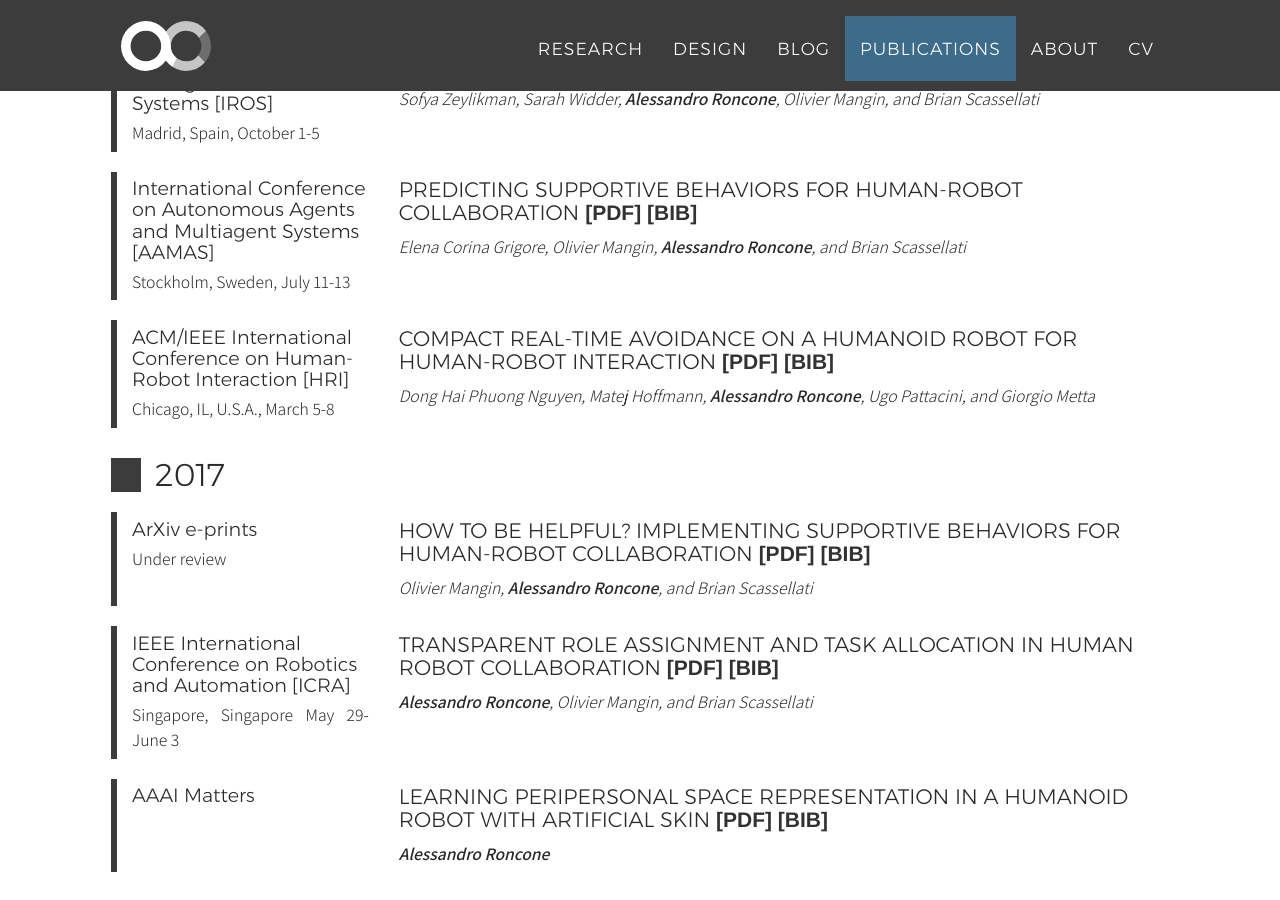
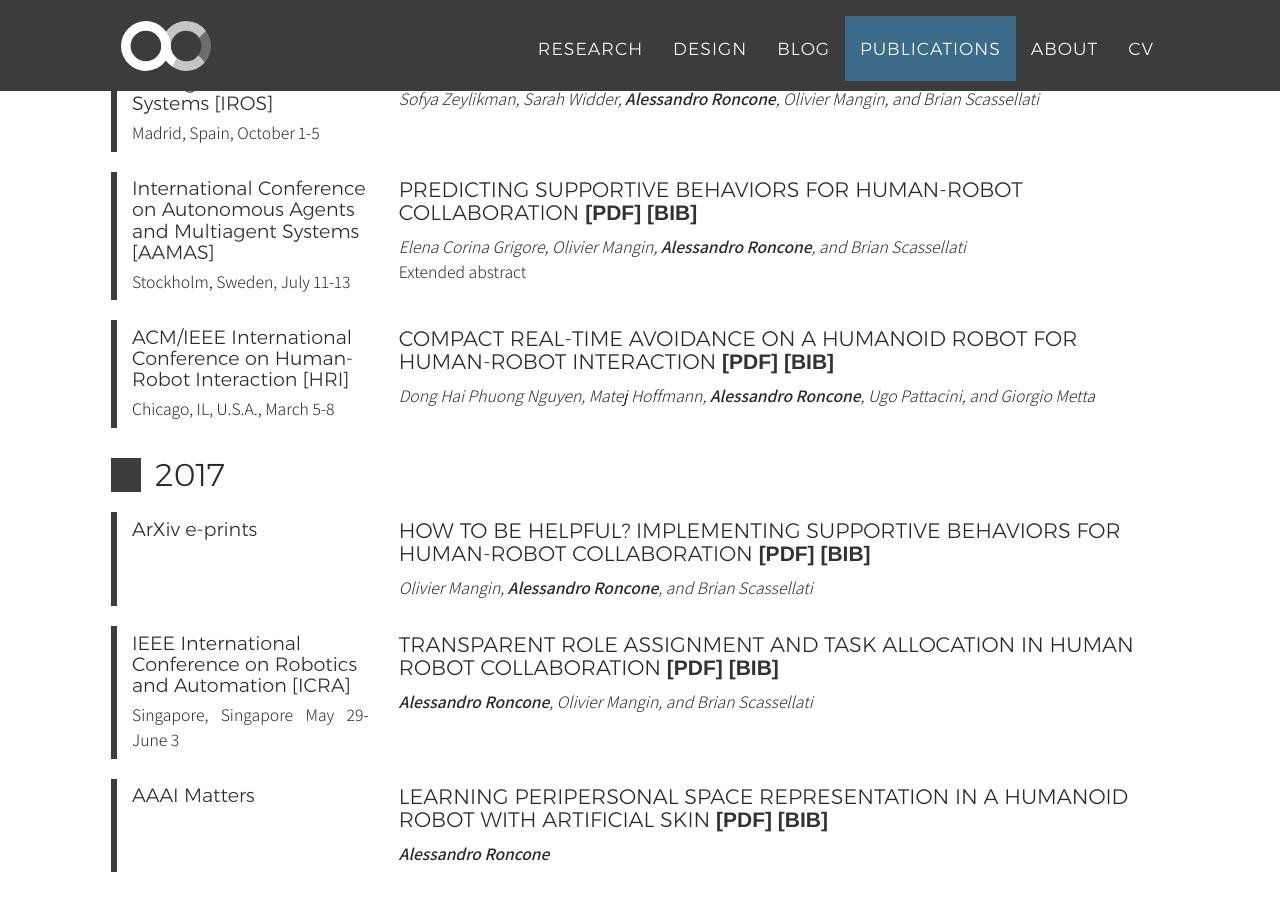
Before and after one commit to alecive/alecive.github.io, a Jekyll site: the page built from publications.html, in a window 1280 px wide and 900 px high, scrolled down 1273 px. Built offline with Jekyll 4.4.1, drawn with Linux system fonts in a browser that asks for light colours; nearby versions of some CDN libraries; some web fonts are replaced.

Commit message:
[pubs] Minor

```diff
--- a/_data/cv-publications.yml
+++ b/_data/cv-publications.yml
@@ -20,6 +20,7 @@
    venue: International Conference on Autonomous Agents and Multiagent Systems [AAMAS]
    where: Stockholm, Sweden, July 11-13
    pdf: "2018_Grigore_AAMAS_predicting_supportive_behaviors_hrc"
+   description: Extended abstract
  - title: "Compact Real-time avoidance on a Humanoid Robot for Human-Robot interaction"
    authors: Dong Hai Phuong Nguyen, Matej Hoffmann, <b>Alessandro Roncone</b>, Ugo Pattacini, and Giorgio Metta
    year: 2018
@@ -30,7 +31,6 @@
    authors: Olivier Mangin, <b>Alessandro Roncone</b>, and Brian Scassellati
    year: 2017
    venue: ArXiv e-prints
-   where: Under review
    pdf: "2017_Mangin_supportive_behaviors"
  - title: "Transparent Role Assignment and Task Allocation in Human Robot Collaboration"
    authors: <b>Alessandro Roncone</b>, Olivier Mangin, and Brian Scassellati
--- a/_includes/pubs.html
+++ b/_includes/pubs.html
@@ -15,7 +15,7 @@
                         <div class="col-md-9">
                             <h2>{{item.title}}{% if item.pdf %}<a class="no-print" href="{{ site.url }}/papers/{{ item.pdf }}.pdf" target="_blank"> [PDF]</a><a class="no-print" href="{{ site.url }}/papers/{{ item.pdf }}.bib" target="_blank"> [BIB]</a>{% endif %}</h2>
                             <p><i>{{item.authors}}</i><br>
-                            {{item.description}}
+                            {% if item.description %}{{item.description}}{% endif %}
                             </p>
                         </div>
                     </div>
```
